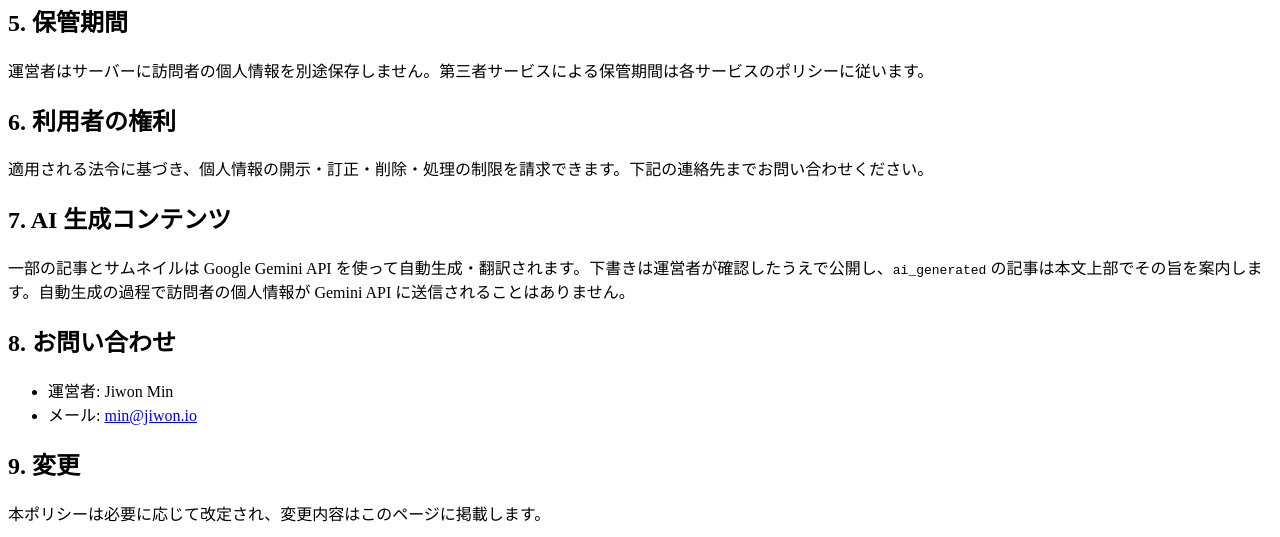
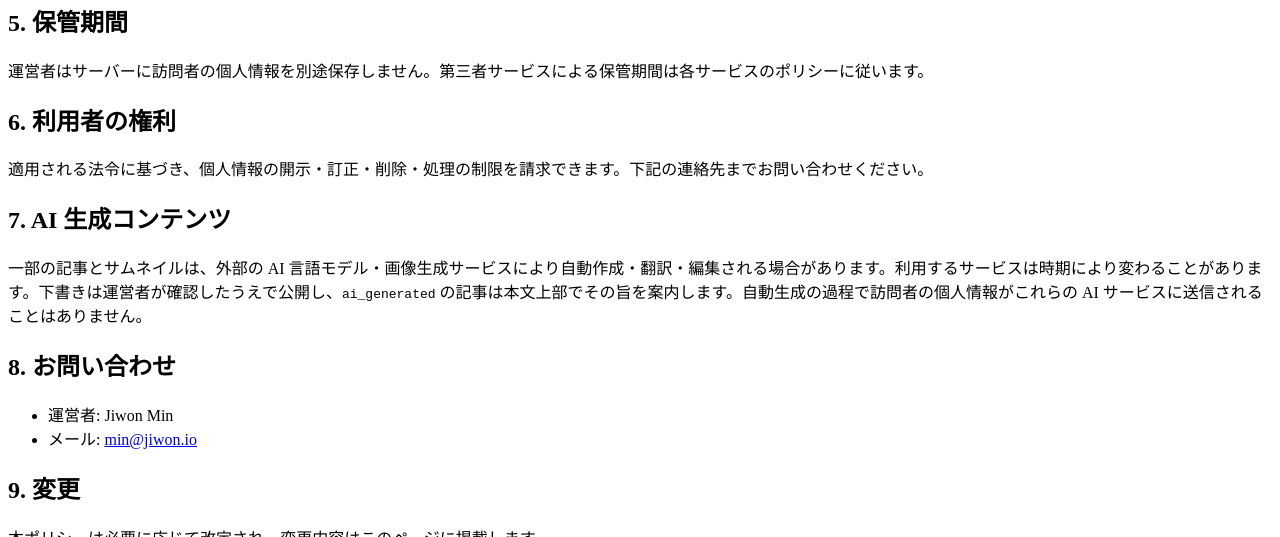
Before and after one commit to jiwonio/jiwonio.github.io, a Jekyll site: the page built from ja/privacy-policy.md, in a window 1280 px wide and 900 px high, scrolled down 1071 px, cut to the strip 0-537 px from the top of the window. Built offline with Jekyll 4.4.1, drawn with Linux system fonts in a browser that asks for light colours; some web fonts are replaced.

Commit message:
Generalize AI disclosure text across posts and privacy policy
Replace outdated Gemini-only wording with concise AI labels on articles and broader third-party AI language in privacy policies, including operator review and no visitor data sharing.

```diff
--- a/ja/privacy-policy.md
+++ b/ja/privacy-policy.md
@@ -54,7 +54,7 @@ image: /assets/og-default.webp
 
 ## 7. AI 生成コンテンツ
 
-一部の記事とサムネイルは Google Gemini API を使って自動生成・翻訳されます。下書きは運営者が確認したうえで公開し、`ai_generated` の記事は本文上部でその旨を案内します。自動生成の過程で訪問者の個人情報が Gemini API に送信されることはありません。
+一部の記事とサムネイルは、外部の AI 言語モデル・画像生成サービスにより自動作成・翻訳・編集される場合があります。利用するサービスは時期により変わることがあります。下書きは運営者が確認したうえで公開し、`ai_generated` の記事は本文上部でその旨を案内します。自動生成の過程で訪問者の個人情報がこれらの AI サービスに送信されることはありません。
 
 ## 8. お問い合わせ
 
```
Also changed, not shown: _data/languages.yml (+4 -4 lines), en/privacy-policy.md (+1 -1 lines), privacy-policy.md (+1 -1 lines), zh/privacy-policy.md (+1 -1 lines).
